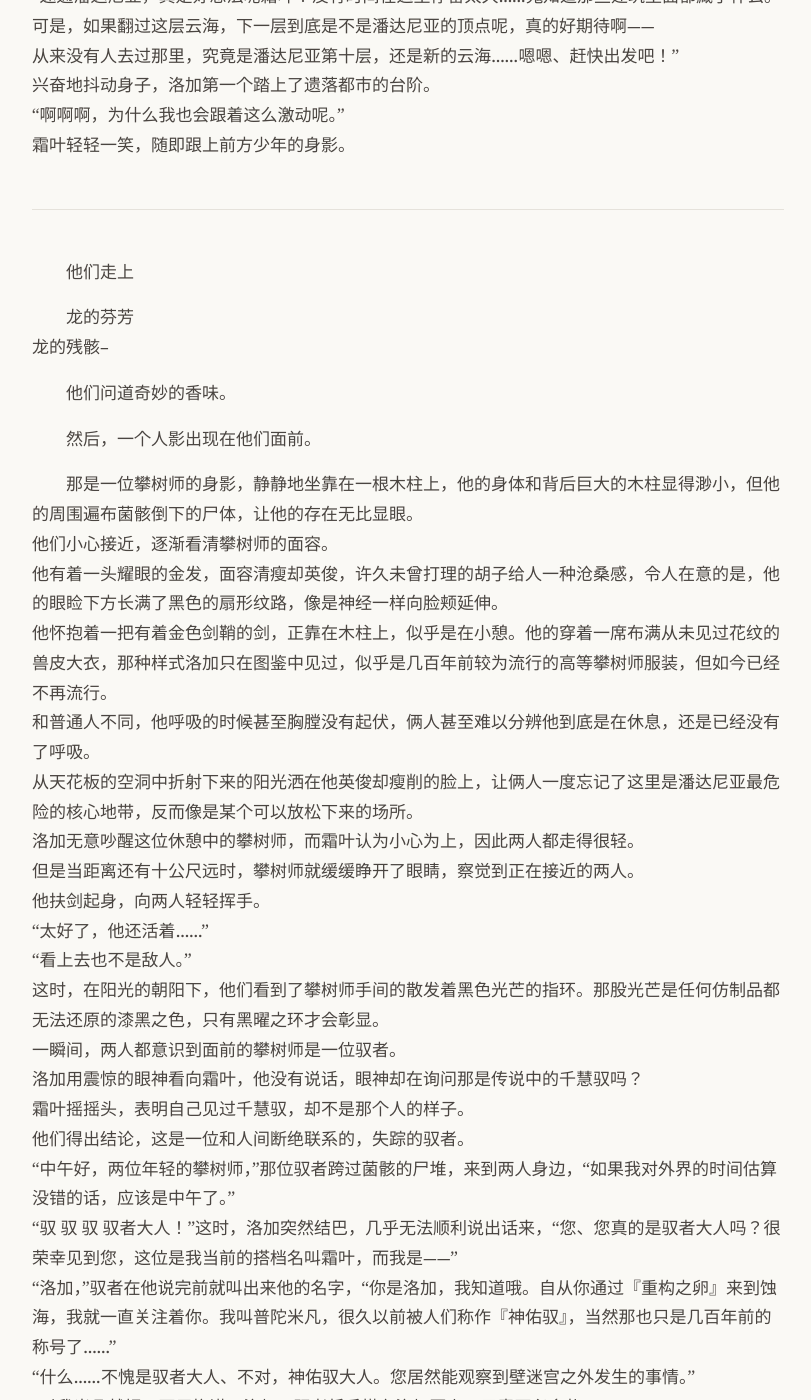
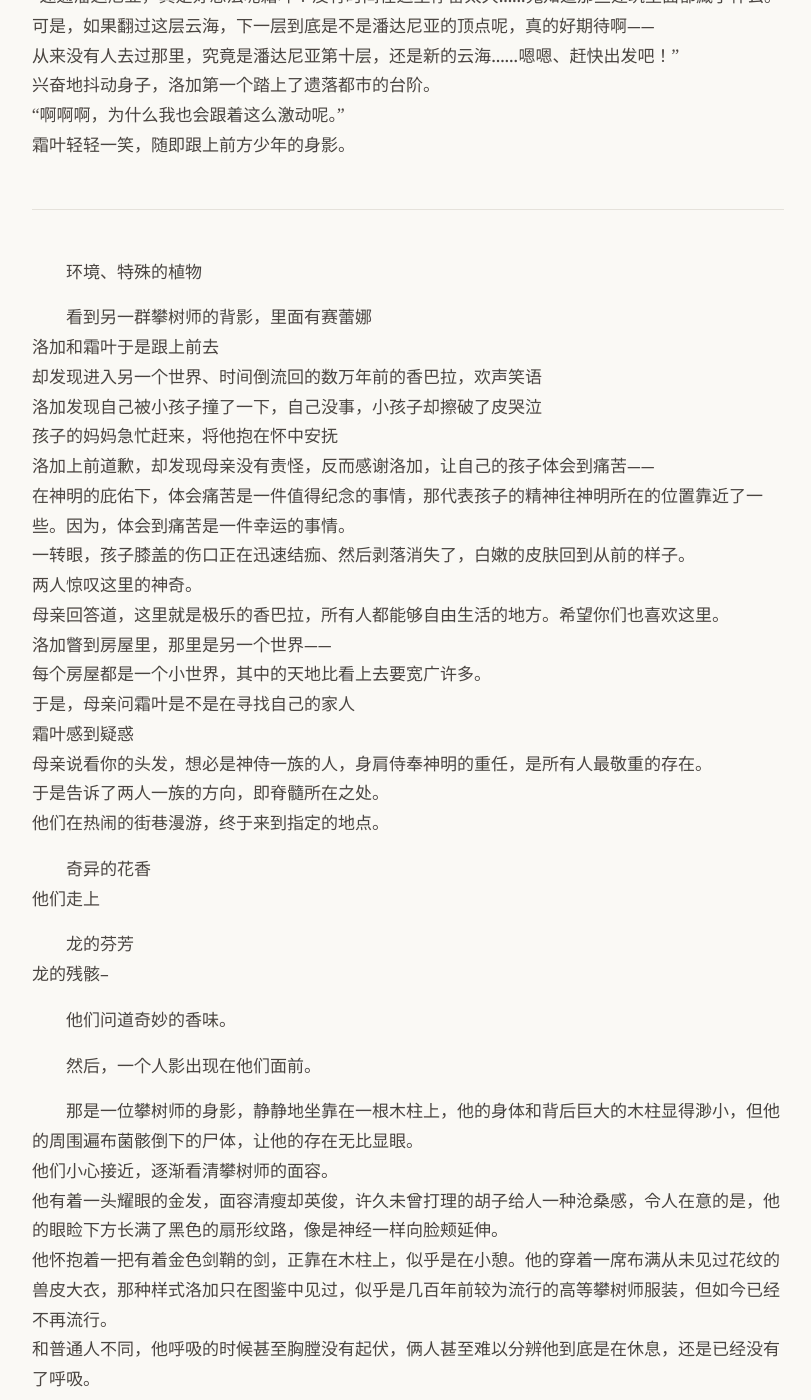
Before and after one commit to yihenc/yihenc.github.io, a Jekyll site: the page built from _posts/2026-03-03-驭者.md, in a window 1280 px wide and 1400 px high, scrolled down 1887 px. Shown: the whole window, without its empty margins (232-1043 px from the left). Built offline with Jekyll 4.4.1, drawn with Linux system fonts in a browser that asks for light colours; nearby versions of some CDN libraries.

Commit message:
Update: 驭者

```diff
--- a/_posts/2026-03-03-驭者.md
+++ b/_posts/2026-03-03-驭者.md
@@ -43,6 +43,31 @@ date: 2026-03-03 00:00 +0000
 -----
 
 
+环境、特殊的植物
+
+看到另一群攀树师的背影，里面有赛蕾娜
+洛加和霜叶于是跟上前去
+却发现进入另一个世界、时间倒流回的数万年前的香巴拉，欢声笑语
+洛加发现自己被小孩子撞了一下，自己没事，小孩子却擦破了皮哭泣
+孩子的妈妈急忙赶来，将他抱在怀中安抚
+洛加上前道歉，却发现母亲没有责怪，反而感谢洛加，让自己的孩子体会到痛苦——
+在神明的庇佑下，体会痛苦是一件值得纪念的事情，那代表孩子的精神往神明所在的位置靠近了一些。因为，体会到痛苦是一件幸运的事情。
+一转眼，孩子膝盖的伤口正在迅速结痂、然后剥落消失了，白嫩的皮肤回到从前的样子。
+两人惊叹这里的神奇。
+母亲回答道，这里就是极乐的香巴拉，所有人都能够自由生活的地方。希望你们也喜欢这里。
+洛加瞥到房屋里，那里是另一个世界——
+每个房屋都是一个小世界，其中的天地比看上去要宽广许多。
+于是，母亲问霜叶是不是在寻找自己的家人
+霜叶感到疑惑
+母亲说看你的头发，想必是神侍一族的人，身肩侍奉神明的重任，是所有人最敬重的存在。
+于是告诉了两人一族的方向，即脊髓所在之处。
+他们在热闹的街巷漫游，终于来到指定的地点。
+
+
+
+
+
+奇异的花香
 他们走上
 
 
```
